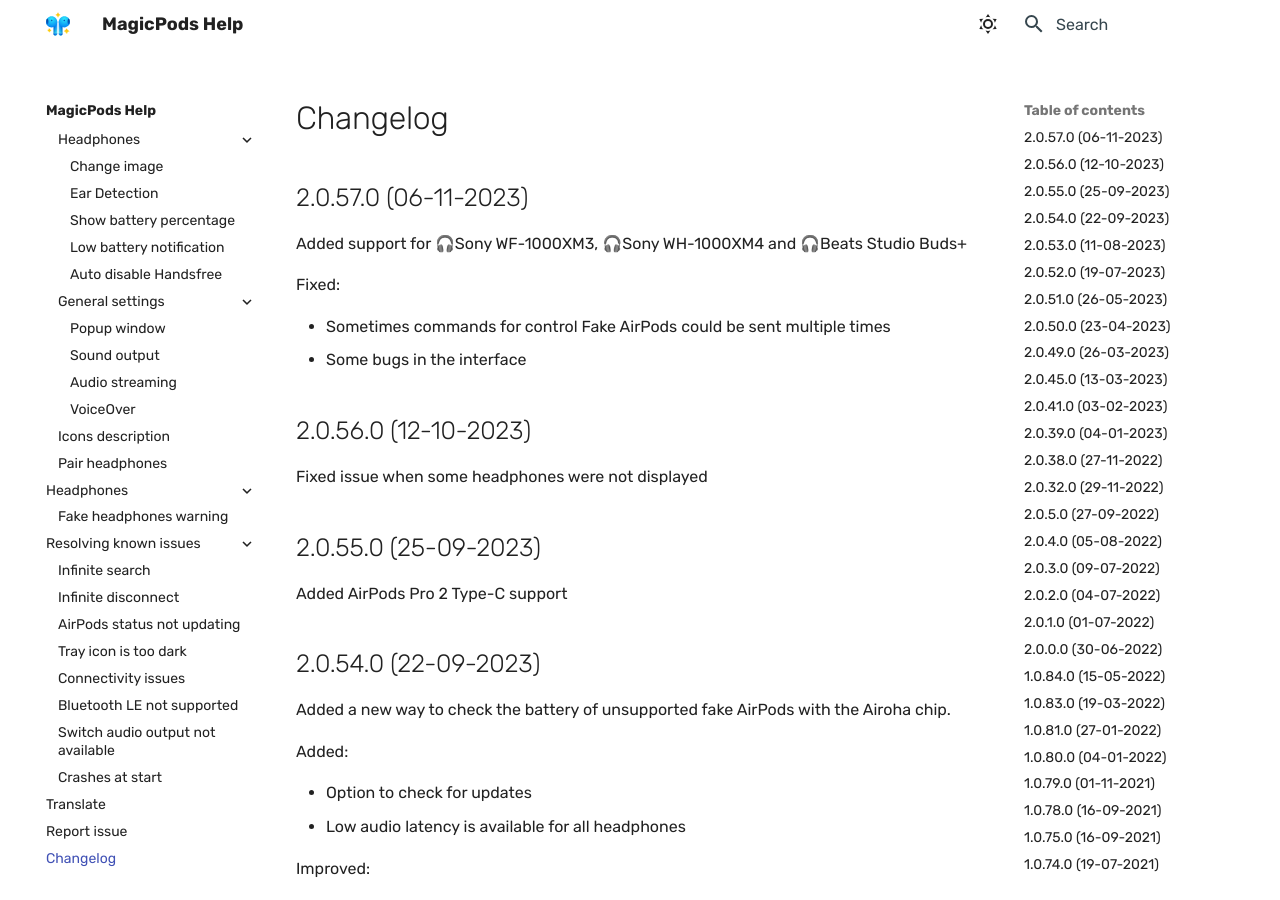
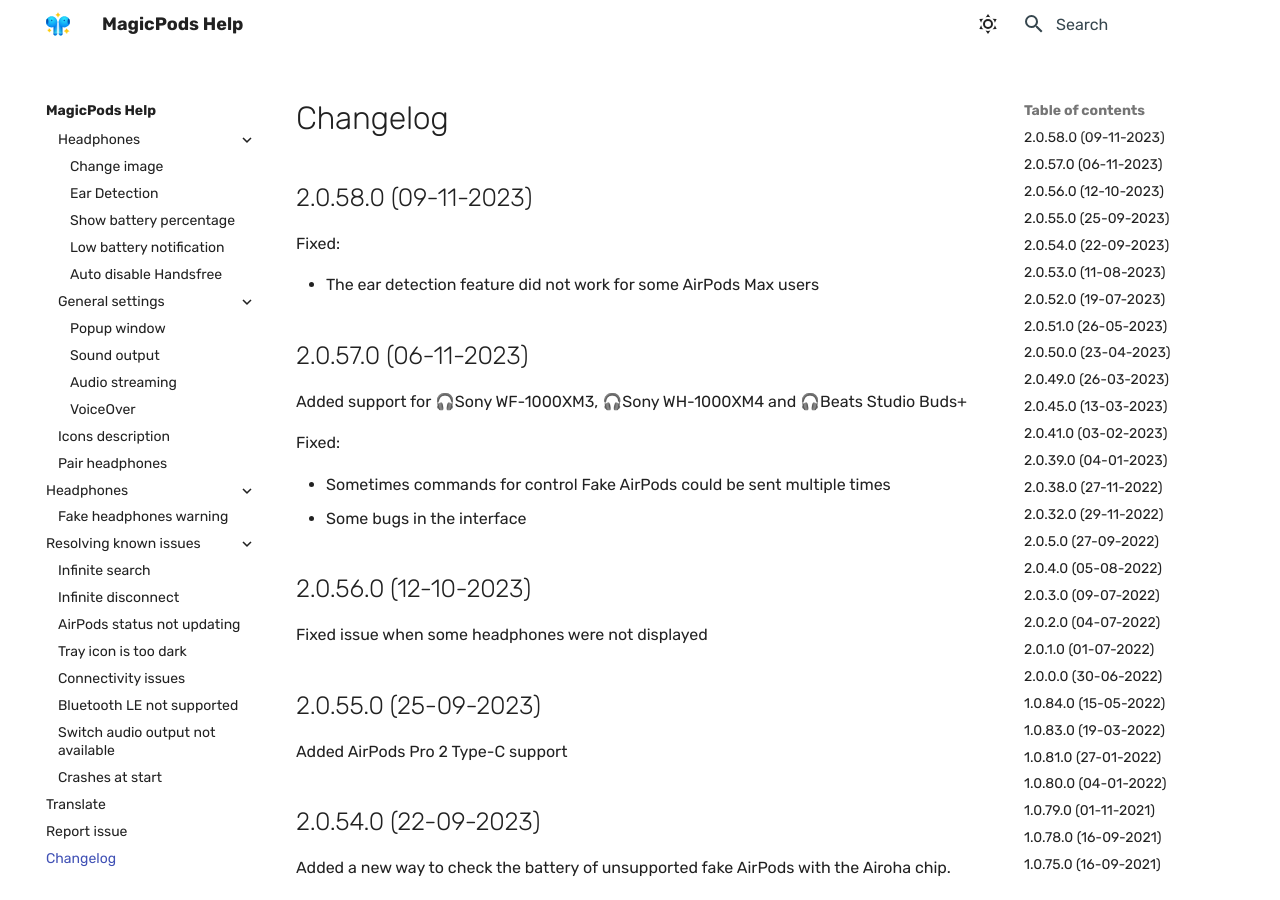
Before and after one commit to steam3d/help.magicpods.app, an MkDocs documentation site: the page built from docs/changelog.md, in a window 1280 px wide and 900 px high. Built offline with MkDocs 1.6.1 and Material for MkDocs 9.7.7, drawn with Linux system fonts in a browser that asks for light colours.

Commit message:
Update changelog.md

```diff
--- a/docs/changelog.md
+++ b/docs/changelog.md
@@ -1,3 +1,9 @@
+## 2.0.58.0 (09-11-2023)
+
+Fixed:
+
+- The ear detection feature did not work for some AirPods Max users
+
 ## 2.0.57.0 (06-11-2023)
 
 Added support for 🎧Sony WF-1000XM3, 🎧Sony WH-1000XM4 and 🎧Beats Studio Buds+
```
